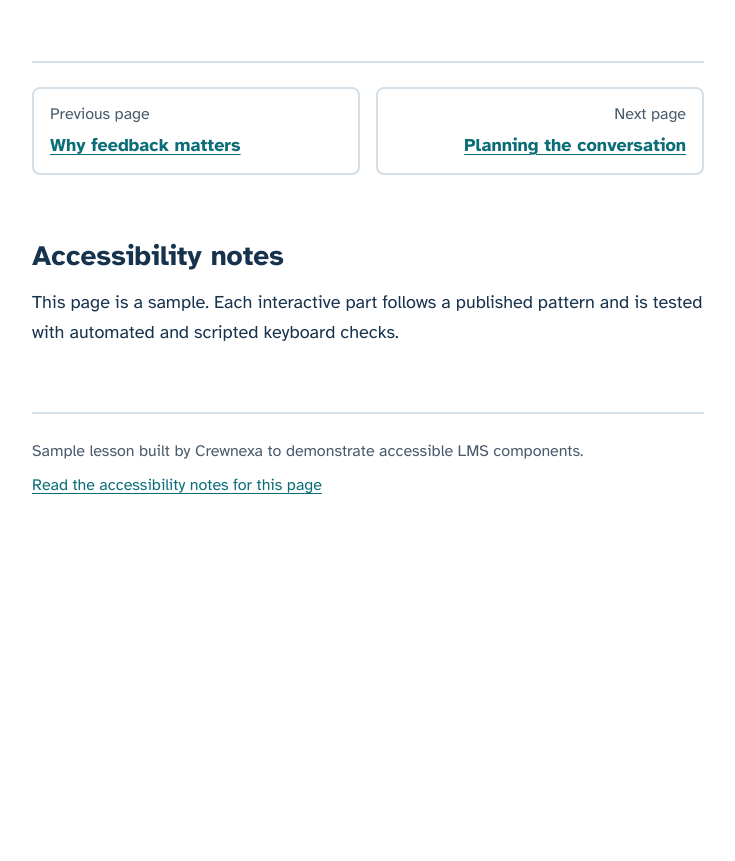
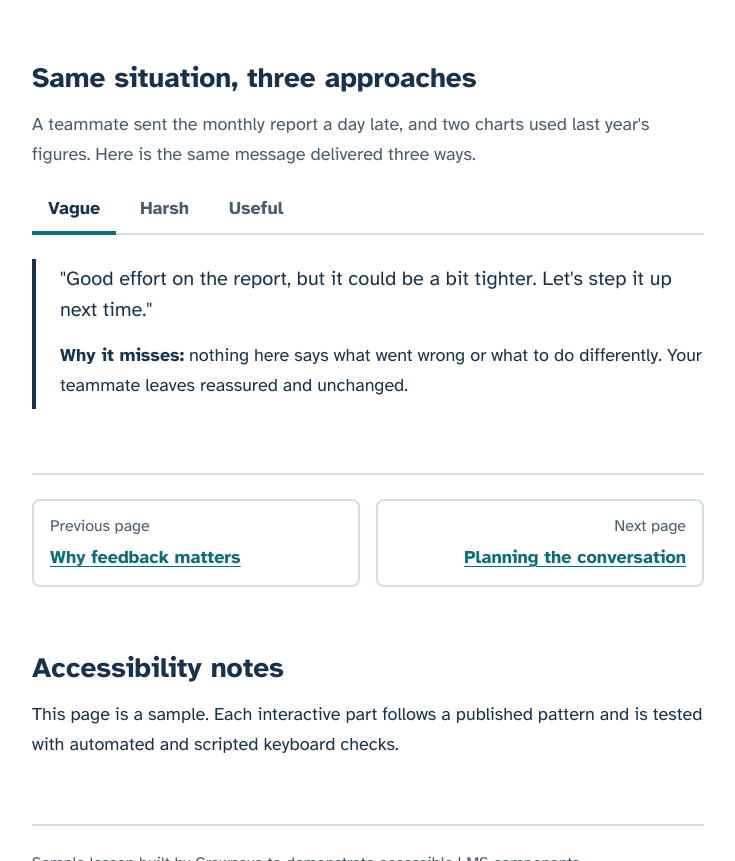
Before and after one commit to Mudassar-zafar/accessible-lesson-demo, a website: page index.html in a window 1280 px wide. Shown: the part 1219-2080 px from the top of the page, without its empty margins (272-1007 px from the left). Before the commit the page ends 1781 px from the top, so only its background shows below. Drawn offline with Linux system fonts and the light colour scheme.

Commit message:
Add tabs component
Tablist built from the static h3 headings, roving tabindex, arrow keys
wrap, Home and End, automatic activation. Panels get tabindex=0 and are
labelled by their tab. Without JavaScript all three examples show with
their own headings and no tab roles.

```diff
--- a/css/lesson.css
+++ b/css/lesson.css
@@ -631,6 +631,64 @@
   padding-right: 0;
 }
 
+/* Tabs: underline tabs, panel marked with a left rule. */
+.cnx-lesson .cnx-quote {
+  font-size: 1.25rem;
+  line-height: 1.55;
+}
+
+.cnx-lesson .cnx-tabs__list {
+  display: flex;
+  flex-wrap: wrap;
+  gap: 0 var(--cnx-space-2);
+  border-bottom: 2px solid var(--cnx-line);
+}
+
+.cnx-lesson .cnx-tabs__tab {
+  min-width: var(--cnx-target);
+  min-height: var(--cnx-target);
+  margin-bottom: -2px;
+  padding: var(--cnx-space-2) var(--cnx-space-4);
+  border: 0;
+  border-bottom: 4px solid transparent;
+  border-radius: var(--cnx-radius) var(--cnx-radius) 0 0;
+  font-weight: 700;
+  color: var(--cnx-slate);
+  background: transparent;
+}
+
+.cnx-lesson .cnx-tabs__tab:hover {
+  color: var(--cnx-ink);
+  background: var(--cnx-mist);
+}
+
+.cnx-lesson .cnx-tabs__tab[aria-selected="true"] {
+  border-bottom-color: var(--cnx-lagoon);
+  color: var(--cnx-ink);
+}
+
+.cnx-lesson .cnx-tabs__tab:focus-visible {
+  outline-offset: -3px;
+}
+
+.cnx-lesson .cnx-tabs__panel {
+  padding: var(--cnx-space-5) 0 var(--cnx-space-2) var(--cnx-space-5);
+  border-left: 4px solid var(--cnx-ink);
+}
+
+.cnx-lesson .cnx-tabs[data-cnx-ready] .cnx-tabs__panel {
+  margin-top: var(--cnx-space-5);
+  padding-top: var(--cnx-space-1);
+}
+
+.cnx-lesson .cnx-tabs:not([data-cnx-ready]) .cnx-tabs__panel + .cnx-tabs__panel {
+  margin-top: var(--cnx-space-5);
+}
+
+.cnx-lesson .cnx-tabs__title {
+  margin-bottom: var(--cnx-space-2);
+}
+
 /* MOTION: every transition and animation lives in the block below. */
 @media (prefers-reduced-motion: no-preference) {
   .cnx-lesson .cnx-btn,
@@ -642,8 +700,9 @@
     transition: transform 0.15s ease;
   }
 
-  .cnx-lesson .cnx-accordion__trigger {
-    transition: background-color 0.15s ease;
+  .cnx-lesson .cnx-accordion__trigger,
+  .cnx-lesson .cnx-tabs__tab {
+    transition: background-color 0.15s ease, color 0.15s ease, border-color 0.15s ease;
   }
 
   .cnx-lesson .cnx-accordion__icon,
@@ -662,6 +721,14 @@
     border: 1px solid CanvasText;
   }
 
+  .cnx-lesson .cnx-tabs__tab {
+    border-bottom-color: Canvas;
+  }
+
+  .cnx-lesson .cnx-tabs__tab[aria-selected="true"] {
+    border-bottom-color: Highlight;
+  }
+
   .cnx-lesson .cnx-progress__fill {
     forced-color-adjust: none;
     background: CanvasText;
--- a/index.html
+++ b/index.html
@@ -76,7 +76,27 @@
           </div>
         </section>
 
-        <!-- component:tabs -->
+        <section class="cnx-section" aria-labelledby="approaches-title">
+          <h2 id="approaches-title">Same situation, three approaches</h2>
+          <p class="cnx-section__lead">A teammate sent the monthly report a day late, and two charts used last year's figures. Here is the same message delivered three ways.</p>
+          <div class="cnx-tabs" data-cnx="tabs" data-label="Same situation, three approaches">
+            <div class="cnx-tabs__panel">
+              <h3 class="cnx-tabs__title">Vague</h3>
+              <p class="cnx-quote">"Good effort on the report, but it could be a bit tighter. Let's step it up next time."</p>
+              <p><strong>Why it misses:</strong> nothing here says what went wrong or what to do differently. Your teammate leaves reassured and unchanged.</p>
+            </div>
+            <div class="cnx-tabs__panel">
+              <h3 class="cnx-tabs__title">Harsh</h3>
+              <p class="cnx-quote">"This report was late again and the numbers were wrong. I can't keep checking your work."</p>
+              <p><strong>Why it backfires:</strong> it names the problem but aims at the person. "Again" and "your work" invite a defence, not a fix.</p>
+            </div>
+            <div class="cnx-tabs__panel">
+              <h3 class="cnx-tabs__title">Useful</h3>
+              <p class="cnx-quote">"The monthly report reached me on Thursday, a day after we agreed, and two charts used last year's figures. I had to ask the director to move our review. Can we look at your workload tomorrow and agree a date that works for next month?"</p>
+              <p><strong>Why it works:</strong> context, observation, impact and a next step, with no judgement of the person.</p>
+            </div>
+          </div>
+        </section>
 
         <!-- component:flipcards -->
 
@@ -108,6 +128,7 @@
     </div>
 
     <script src="js/accordion.js"></script>
+    <script src="js/tabs.js"></script>
     <script src="js/init.js"></script>
   </body>
 </html>
--- /dev/null
+++ b/js/tabs.js
@@ -0,0 +1,104 @@
+/*
+  Tabs, following the W3C APG Tabs pattern with automatic activation.
+  Markup without JavaScript: one block per panel, each with its own h3, all visible.
+  This script builds a tablist from the h3 text, adds tab and tabpanel roles,
+  and uses a roving tabindex: only the selected tab is in the Tab order.
+  Left and Right arrows move and wrap, Home and End jump to the ends.
+*/
+(function () {
+  'use strict';
+
+  const ns = (window.CnxLesson = window.CnxLesson || {});
+
+  function uid(prefix) {
+    let id;
+    do {
+      ns.idCount = (ns.idCount || 0) + 1;
+      id = 'cnx-' + prefix + '-' + ns.idCount;
+    } while (document.getElementById(id));
+    return id;
+  }
+
+  ns.Tabs = function (root) {
+    const panels = Array.prototype.filter.call(root.children, function (child) {
+      return child.classList.contains('cnx-tabs__panel');
+    });
+    if (panels.length < 2) {
+      throw new Error('tabs need at least two .cnx-tabs__panel elements');
+    }
+    const label = root.getAttribute('data-label');
+    if (!label) {
+      throw new Error('tabs need a data-label for the tablist name');
+    }
+
+    const tablist = document.createElement('div');
+    tablist.className = 'cnx-tabs__list';
+    tablist.setAttribute('role', 'tablist');
+    tablist.setAttribute('aria-label', label);
+
+    const tabs = panels.map(function (panel) {
+      const title = panel.querySelector('.cnx-tabs__title');
+      if (!title) {
+        throw new Error('each panel needs a .cnx-tabs__title');
+      }
+      const tab = document.createElement('button');
+      tab.type = 'button';
+      tab.className = 'cnx-tabs__tab';
+      tab.id = uid('tab');
+      tab.setAttribute('role', 'tab');
+      tab.textContent = title.textContent.trim();
+
+      if (!panel.id) {
+        panel.id = uid('tabpanel');
+      }
+      tab.setAttribute('aria-controls', panel.id);
+      panel.setAttribute('role', 'tabpanel');
+      panel.setAttribute('aria-labelledby', tab.id);
+      panel.setAttribute('tabindex', '0');
+      // The tab now names the panel, so the static heading would repeat it.
+      title.hidden = true;
+
+      tablist.appendChild(tab);
+      return tab;
+    });
+
+    let current = 0;
+
+    function select(index, moveFocus) {
+      current = (index + tabs.length) % tabs.length;
+      tabs.forEach(function (tab, i) {
+        const selected = i === current;
+        tab.setAttribute('aria-selected', selected ? 'true' : 'false');
+        tab.setAttribute('tabindex', selected ? '0' : '-1');
+        panels[i].hidden = !selected;
+      });
+      if (moveFocus) {
+        tabs[current].focus();
+      }
+    }
+
+    tablist.addEventListener('click', function (event) {
+      const index = tabs.indexOf(event.target.closest('[role="tab"]'));
+      if (index > -1) {
+        select(index, false);
+      }
+    });
+
+    tablist.addEventListener('keydown', function (event) {
+      const keys = {
+        ArrowRight: current + 1,
+        ArrowLeft: current - 1,
+        Home: 0,
+        End: tabs.length - 1
+      };
+      if (!(event.key in keys) || event.altKey || event.ctrlKey || event.metaKey) {
+        return;
+      }
+      event.preventDefault();
+      select(keys[event.key], true);
+    });
+
+    root.insertBefore(tablist, panels[0]);
+    select(0, false);
+  };
+})();
```
